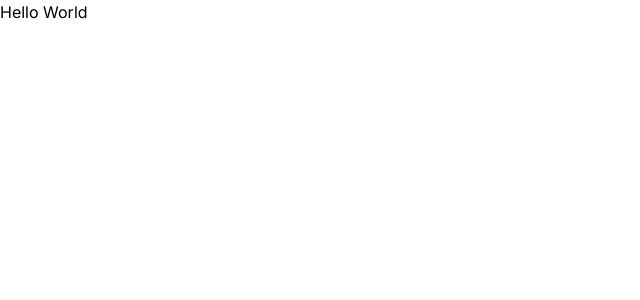
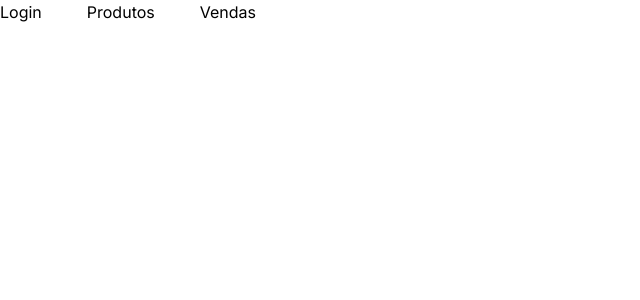
Before and after one commit to Gabriel-Aguiar-Reis/microERP, a Next.js app in the folder client/: page / in a window 1280 px wide. Shown: the top 300 px of the page, without its empty margins (0-640 px from the left). Built offline with nearby package versions, Linux system fonts and the light colour scheme.

Commit message:
fix client routing to development

```diff
--- a/client/app/page.tsx
+++ b/client/app/page.tsx
@@ -1,7 +1,21 @@
 "use client"
 
+import { useRouter } from "next/navigation";
+
 export default function Home() {
+  const router = useRouter()
+
   return (
-    <p>Hello World</p>
+    <div className="w-64 flex justify-between">
+      <button type="button" onClick={() => router.push('/login')}>
+        Login
+      </button>
+      <button type="button" onClick={() => router.push('/products/all-products')}>
+        Produtos
+      </button>
+      <button type="button" onClick={() => router.push('/sales/recent-sales')}>
+        Vendas
+      </button>
+    </div>
   );
 }
```
